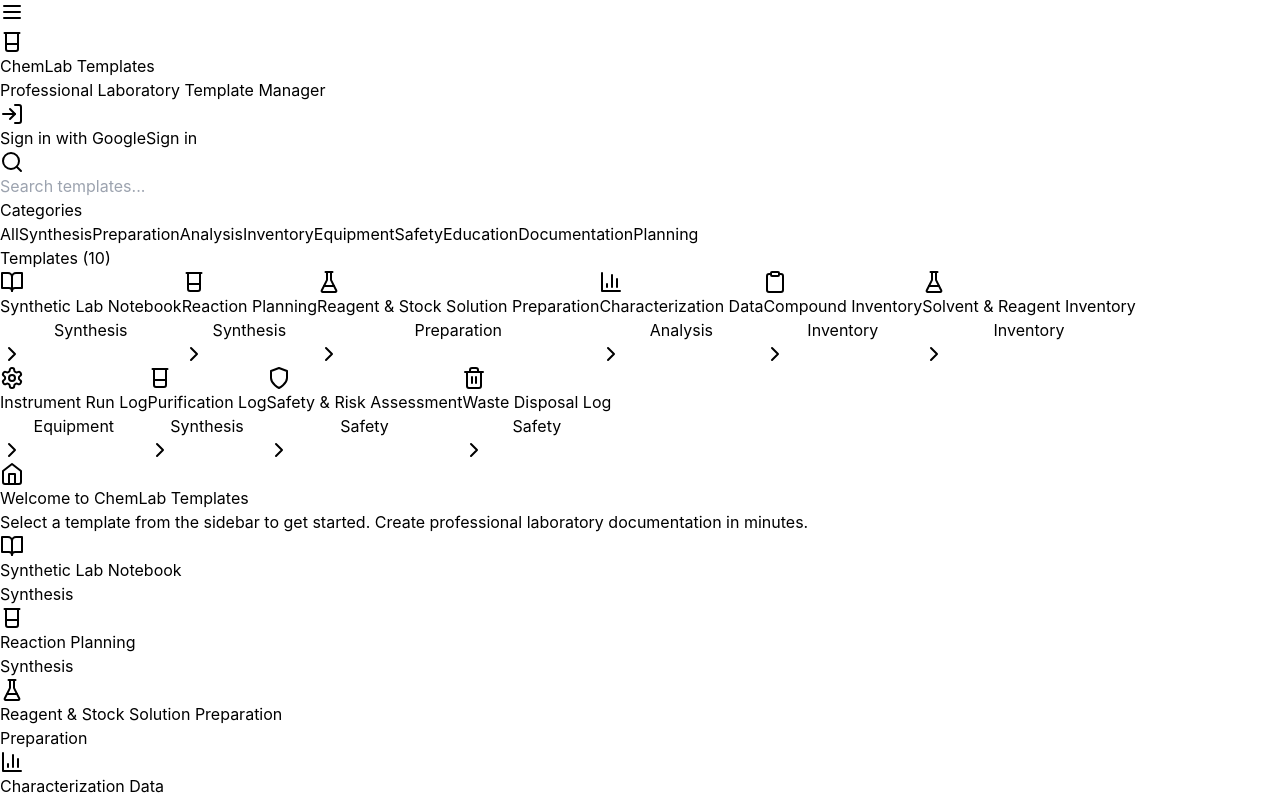
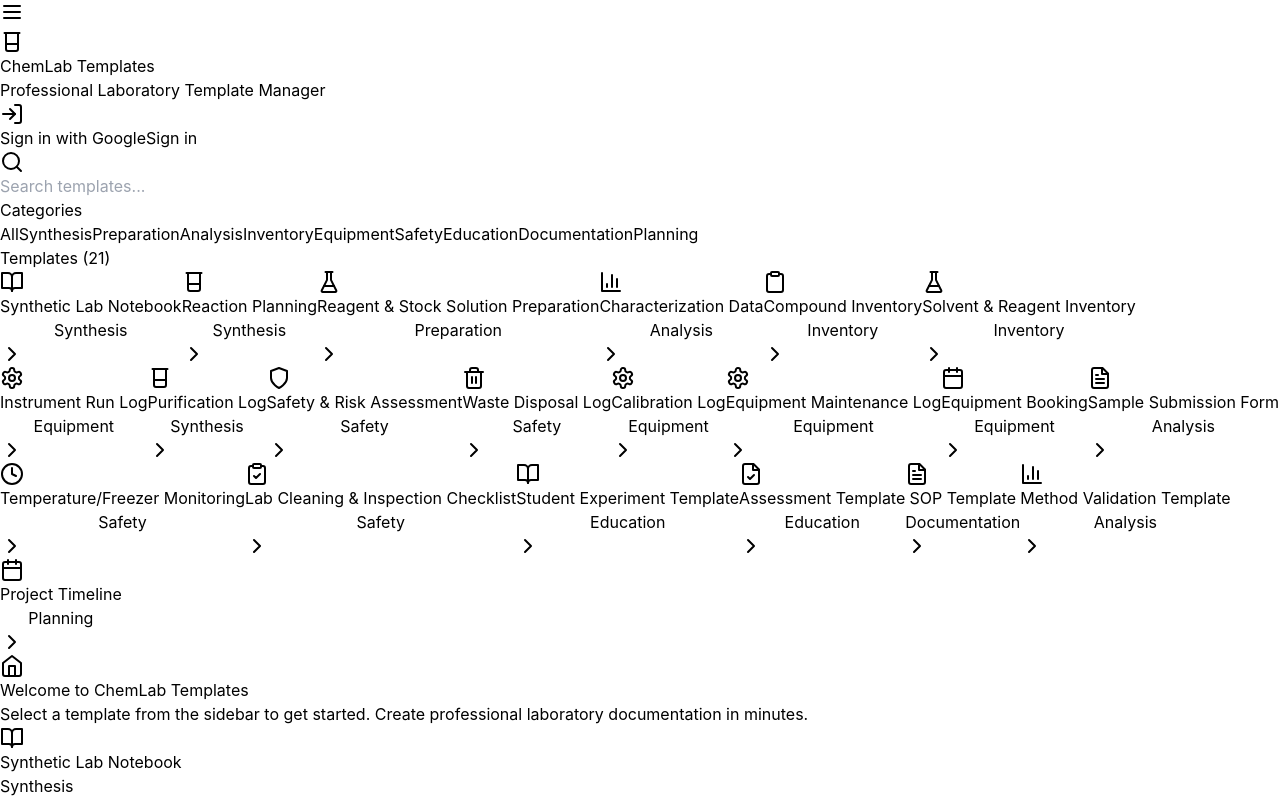
Before and after one commit to kbayoumi/chemlab-templates, a Next.js app: page / in a window 1280 px wide. Shown: the top 798 px of the page. Built offline with nearby package versions, Linux system fonts and the light colour scheme.

Commit message:
Add files via upload

```diff
--- a/app/page.js
+++ b/app/page.js
@@ -37,7 +37,7 @@ const templates = [
       { label: "References", type: "textarea", placeholder: "Literature procedures, previous experiments..." }
     ]
   },
-  {
+{
     id: 1,
     name: "Reaction Planning",
     icon: Beaker,
@@ -77,7 +77,7 @@ const templates = [
     fields: [
       { label: "Sample ID", type: "text", placeholder: "Unique sample identifier..." },
       { label: "NMR Data", type: "textarea", placeholder: "Chemical shifts, coupling constants..." },
-      { label: "IR Data", type: "textarea", placeholder: "Key absorption bands..." },
+      { label: "IR Data", type: "textarea", placeholder: "Key absorption bands (cm⁻¹)..." },
       { label: "Mass Spec", type: "textarea", placeholder: "m/z values, fragmentation pattern..." },
       { label: "HPLC/GC Run Info", type: "textarea", placeholder: "Retention time, method..." },
       { label: "Purity %", type: "text", placeholder: "Enter purity percentage..." },
@@ -92,14 +92,14 @@ const templates = [
     fields: [
       { label: "Compound Code", type: "text", placeholder: "e.g., ABC-001..." },
       { label: "Compound Name", type: "text", placeholder: "IUPAC or common name..." },
-      { label: "Structure Description", type: "textarea", placeholder: "Describe structure..." },
+      { label: "Structure Description", type: "textarea", placeholder: "Describe structure or attach image..." },
       { label: "Molecular Formula", type: "text", placeholder: "e.g., C10H12N2O..." },
       { label: "Molecular Weight", type: "text", placeholder: "g/mol..." },
       { label: "Purity", type: "text", placeholder: "% purity..." },
       { label: "Storage Location", type: "text", placeholder: "Shelf, freezer, cabinet..." },
       { label: "Quantity", type: "text", placeholder: "Amount and unit..." },
       { label: "Date Received", type: "date" },
-      { label: "Stability Notes", type: "textarea", placeholder: "Storage conditions..." }
+      { label: "Stability Notes", type: "textarea", placeholder: "Storage conditions, stability..." }
     ]
   },
   {
@@ -143,11 +143,11 @@ const templates = [
     category: "Synthesis",
     fields: [
       { label: "Sample ID", type: "text", placeholder: "Compound identifier..." },
-      { label: "Purification Method", type: "text", placeholder: "Column chromatography..." },
+      { label: "Purification Method", type: "text", placeholder: "Column chromatography, recrystallization..." },
       { label: "Solvent System", type: "text", placeholder: "e.g., Hexane:EtOAc 3:1..." },
       { label: "Column Size/Conditions", type: "text", placeholder: "Dimensions, flow rate..." },
-      { label: "TLC Rf Values", type: "text", placeholder: "Rf of product..." },
-      { label: "Fractions Collected", type: "textarea", placeholder: "Fraction numbers..." },
+      { label: "TLC Rf Values", type: "text", placeholder: "Rf of product and impurities..." },
+      { label: "Fractions Collected", type: "textarea", placeholder: "Fraction numbers and observations..." },
       { label: "Crude Mass", type: "text", placeholder: "Starting material weight..." },
       { label: "Pure Mass", type: "text", placeholder: "Final product weight..." },
       { label: "Yield %", type: "text", placeholder: "Calculate percentage..." }
@@ -159,14 +159,14 @@ const templates = [
     icon: Shield,
     category: "Safety",
     fields: [
-      { label: "Task Description", type: "textarea", placeholder: "Describe the experiment..." },
-      { label: "Chemicals Involved", type: "textarea", placeholder: "List all chemicals..." },
-      { label: "Hazards Identified", type: "textarea", placeholder: "Physical, health hazards..." },
+      { label: "Task Description", type: "textarea", placeholder: "Describe the experiment or procedure..." },
+      { label: "Chemicals Involved", type: "textarea", placeholder: "List all chemicals with hazards..." },
+      { label: "Hazards Identified", type: "textarea", placeholder: "Physical, health, environmental hazards..." },
       { label: "Risk Level", type: "select", options: ["Low", "Medium", "High", "Extreme"] },
-      { label: "PPE Required", type: "textarea", placeholder: "Gloves, goggles..." },
-      { label: "Engineering Controls", type: "textarea", placeholder: "Fume hood..." },
-      { label: "Risk Mitigation Steps", type: "textarea", placeholder: "Procedures..." },
-      { label: "Emergency Procedures", type: "textarea", placeholder: "Spill response..." },
+      { label: "PPE Required", type: "textarea", placeholder: "Gloves, goggles, lab coat, respirator..." },
+      { label: "Engineering Controls", type: "textarea", placeholder: "Fume hood, ventilation..." },
+      { label: "Risk Mitigation Steps", type: "textarea", placeholder: "Procedures to minimize risk..." },
+      { label: "Emergency Procedures", type: "textarea", placeholder: "Spill response, first aid..." },
       { label: "Assessed By", type: "text" },
       { label: "Date", type: "date" }
     ]
@@ -180,13 +180,225 @@ const templates = [
       { label: "Waste Type", type: "text", placeholder: "Organic, aqueous, solid..." },
       { label: "Contents Description", type: "textarea", placeholder: "Chemicals in waste..." },
       { label: "Date Generated", type: "date" },
-      { label: "Container ID", type: "text", placeholder: "Container label..." },
+      { label: "Container ID", type: "text", placeholder: "Container label/number..." },
       { label: "Volume/Mass", type: "text", placeholder: "Amount of waste..." },
-      { label: "Hazard Class", type: "text", placeholder: "Flammable, toxic..." },
+      { label: "Hazard Class", type: "text", placeholder: "Flammable, toxic, corrosive..." },
       { label: "pH (if applicable)", type: "text" },
       { label: "Generated By", type: "text" },
       { label: "Disposal Approval", type: "text", placeholder: "Authorized by..." },
       { label: "Disposal Date", type: "date" }
+    ]
+  },
+  {
+    id: 10,
+    name: "Calibration Log",
+    icon: Settings,
+    category: "Equipment",
+    fields: [
+      { label: "Instrument", type: "text", placeholder: "Balance, pH meter, pipette..." },
+      { label: "Instrument ID", type: "text" },
+      { label: "Calibration Type", type: "text", placeholder: "Standard, verification..." },
+      { label: "Standard Used", type: "text", placeholder: "Reference material..." },
+      { label: "Standard Lot Number", type: "text" },
+      { label: "Calibration Date", type: "date" },
+      { label: "Next Calibration Due", type: "date" },
+      { label: "Results", type: "textarea", placeholder: "Calibration readings, pass/fail..." },
+      { label: "Calibrated By", type: "text" },
+      { label: "Notes", type: "textarea" }
+    ]
+  },
+  {
+    id: 11,
+    name: "Equipment Maintenance Log",
+    icon: Settings,
+    category: "Equipment",
+    fields: [
+      { label: "Instrument", type: "text", placeholder: "NMR, HPLC, GC-MS..." },
+      { label: "Instrument ID", type: "text" },
+      { label: "Date", type: "date" },
+      { label: "Maintenance Type", type: "select", options: ["Preventive", "Repair", "Service", "Emergency"] },
+      { label: "Issue/Error Description", type: "textarea", placeholder: "Describe problem if repair..." },
+      { label: "Maintenance Performed", type: "textarea", placeholder: "Actions taken..." },
+      { label: "Parts Replaced", type: "textarea", placeholder: "List replaced components..." },
+      { label: "Technician/Service Engineer", type: "text" },
+      { label: "Cost", type: "text" },
+      { label: "Next Maintenance Due", type: "date" },
+      { label: "Instrument Status", type: "select", options: ["Operational", "Down", "Limited Use"] }
+    ]
+  },
+  {
+    id: 12,
+    name: "Equipment Booking",
+    icon: Calendar,
+    category: "Equipment",
+    fields: [
+      { label: "Equipment", type: "text", placeholder: "Instrument name..." },
+      { label: "User Name", type: "text" },
+      { label: "User Email", type: "email" },
+      { label: "Date", type: "date" },
+      { label: "Start Time", type: "time" },
+      { label: "End Time", type: "time" },
+      { label: "Purpose", type: "textarea", placeholder: "Brief description of experiment..." },
+      { label: "Samples", type: "text", placeholder: "Number of samples..." },
+      { label: "Special Requirements", type: "textarea", placeholder: "Special conditions needed..." }
+    ]
+  },
+  {
+    id: 13,
+    name: "Sample Submission Form",
+    icon: FileText,
+    category: "Analysis",
+    fields: [
+      { label: "Sample ID", type: "text" },
+      { label: "User Name", type: "text" },
+      { label: "Contact Email", type: "email" },
+      { label: "Date Submitted", type: "date" },
+      { label: "Analysis Requested", type: "textarea", placeholder: "NMR, MS, HPLC, etc..." },
+      { label: "Sample Type", type: "text", placeholder: "Solid, liquid, solution..." },
+      { label: "Solvent (if applicable)", type: "text" },
+      { label: "Expected Structure", type: "textarea", placeholder: "Molecular formula, structure..." },
+      { label: "Urgency", type: "select", options: ["Routine", "Urgent", "Rush"] },
+      { label: "Special Instructions", type: "textarea" }
+    ]
+  },
+  {
+    id: 14,
+    name: "Temperature/Freezer Monitoring",
+    icon: Clock,
+    category: "Safety",
+    fields: [
+      { label: "Location", type: "text", placeholder: "Room number, equipment ID..." },
+      { label: "Equipment Type", type: "text", placeholder: "Freezer, refrigerator, incubator..." },
+      { label: "Date", type: "date" },
+      { label: "Time", type: "time" },
+      { label: "Temperature Reading", type: "text", placeholder: "°C or °F..." },
+      { label: "Set Point", type: "text", placeholder: "Target temperature..." },
+      { label: "Condition", type: "select", options: ["Normal", "Out of Range", "Alarm"] },
+      { label: "Alarms/Issues", type: "textarea", placeholder: "Any problems observed..." },
+      { label: "Checked By", type: "text" },
+      { label: "Action Taken", type: "textarea" }
+    ]
+  },
+  {
+    id: 15,
+    name: "Lab Cleaning & Inspection Checklist",
+    icon: ClipboardCheck,
+    category: "Safety",
+    fields: [
+      { label: "Date", type: "date" },
+      { label: "Inspector", type: "text" },
+      { label: "Fume Hood Condition", type: "select", options: ["Good", "Needs Attention", "Not Working"] },
+      { label: "Fume Hood Notes", type: "textarea" },
+      { label: "Chemical Storage", type: "select", options: ["Organized", "Needs Organization", "Safety Issues"] },
+      { label: "Chemical Storage Notes", type: "textarea" },
+      { label: "Expired Materials Removed", type: "select", options: ["Yes", "No", "N/A"] },
+      { label: "Safety Equipment Functional", type: "select", options: ["All Functional", "Some Issues", "Critical Issues"] },
+      { label: "Safety Equipment Notes", type: "textarea" },
+      { label: "Overall Lab Cleanliness", type: "select", options: ["Excellent", "Good", "Fair", "Poor"] },
+      { label: "Issues Found", type: "textarea" },
+      { label: "Corrective Actions", type: "textarea" }
+    ]
+  },
+  {
+    id: 16,
+    name: "Student Experiment Template",
+    icon: BookOpen,
+    category: "Education",
+    fields: [
+      { label: "Experiment Title", type: "text" },
+      { label: "Student Name", type: "text" },
+      { label: "Date", type: "date" },
+      { label: "Learning Goals", type: "textarea", placeholder: "What should students learn..." },
+      { label: "Introduction/Theory", type: "textarea" },
+      { label: "Materials Needed", type: "textarea" },
+      { label: "Procedure", type: "textarea", placeholder: "Step-by-step instructions..." },
+      { label: "Data Table", type: "table", columns: ["Observation", "Result", "Notes"] },
+      { label: "Calculations", type: "textarea" },
+      { label: "Results", type: "textarea" },
+      { label: "Discussion Questions", type: "textarea" },
+      { label: "Conclusion", type: "textarea" }
+    ]
+  },
+  {
+    id: 17,
+    name: "Assessment Template",
+    icon: FileCheck,
+    category: "Education",
+    fields: [
+      { label: "Experiment Name", type: "text" },
+      { label: "Student Name", type: "text" },
+      { label: "Date", type: "date" },
+      { label: "Pre-Lab Questions", type: "textarea", placeholder: "Questions and answers..." },
+      { label: "Pre-Lab Score", type: "text", placeholder: "Score/Total..." },
+      { label: "Technique Observations", type: "textarea", placeholder: "Assess lab technique..." },
+      { label: "Safety Compliance", type: "select", options: ["Excellent", "Good", "Satisfactory", "Needs Improvement"] },
+      { label: "Data Quality", type: "select", options: ["Excellent", "Good", "Satisfactory", "Poor"] },
+      { label: "Post-Lab Questions", type: "textarea" },
+      { label: "Post-Lab Score", type: "text" },
+      { label: "Overall Grade", type: "text" },
+      { label: "Feedback/Comments", type: "textarea" }
+    ]
+  },
+  {
+    id: 18,
+    name: "SOP Template",
+    icon: FileText,
+    category: "Documentation",
+    fields: [
+      { label: "SOP Title", type: "text" },
+      { label: "SOP Number", type: "text" },
+      { label: "Version", type: "text" },
+      { label: "Effective Date", type: "date" },
+      { label: "Author", type: "text" },
+      { label: "Purpose", type: "textarea", placeholder: "Why this SOP exists..." },
+      { label: "Scope", type: "textarea", placeholder: "What this SOP covers..." },
+      { label: "Materials Needed", type: "textarea" },
+      { label: "Procedure", type: "textarea", placeholder: "Detailed step-by-step..." },
+      { label: "Safety Warnings", type: "textarea" },
+      { label: "Quality Control", type: "textarea" },
+      { label: "Troubleshooting", type: "textarea", placeholder: "Common issues and solutions..." },
+      { label: "References", type: "textarea" }
+    ]
+  },
+  {
+    id: 19,
+    name: "Method Validation Template",
+    icon: BarChart3,
+    category: "Analysis",
+    fields: [
+      { label: "Method Name", type: "text" },
+      { label: "Analyte", type: "text" },
+      { label: "Matrix", type: "text" },
+      { label: "Date", type: "date" },
+      { label: "Analyst", type: "text" },
+      { label: "Accuracy (%)", type: "text", placeholder: "Recovery percentage..." },
+      { label: "Precision (RSD %)", type: "text" },
+      { label: "Linearity (R²)", type: "text" },
+      { label: "Concentration Range", type: "text" },
+      { label: "LOD (Limit of Detection)", type: "text" },
+      { label: "LOQ (Limit of Quantification)", type: "text" },
+      { label: "Specificity", type: "textarea", placeholder: "Interference studies..." },
+      { label: "Robustness", type: "textarea", placeholder: "Parameter variations tested..." },
+      { label: "Conclusion", type: "textarea" }
+    ]
+  },
+  {
+    id: 20,
+    name: "Project Timeline",
+    icon: Calendar,
+    category: "Planning",
+    fields: [
+      { label: "Project Title", type: "text" },
+      { label: "Project Lead", type: "text" },
+      { label: "Start Date", type: "date" },
+      { label: "Target Completion", type: "date" },
+      { label: "Objective", type: "textarea" },
+      { label: "Key Experiments", type: "textarea", placeholder: "List major experiments..." },
+      { label: "Milestones", type: "table", columns: ["Milestone", "Target Date", "Status", "Notes"] },
+      { label: "Resources Needed", type: "textarea" },
+      { label: "Risks/Challenges", type: "textarea" },
+      { label: "Current Status", type: "select", options: ["Planning", "In Progress", "On Hold", "Completed"] },
+      { label: "Notes", type: "textarea" }
     ]
   }
 ];
```
